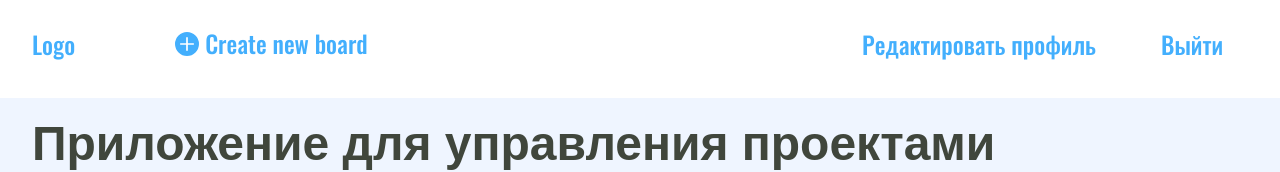
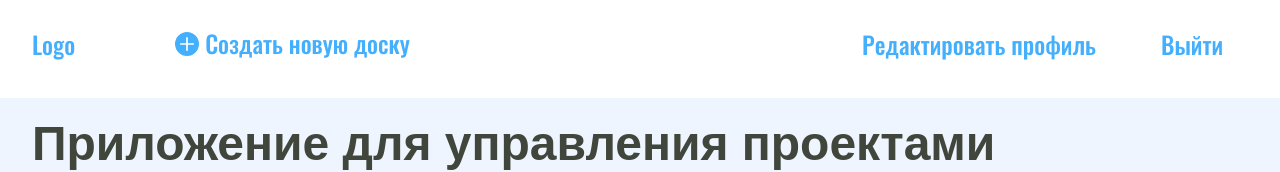
Before and after one commit to dino19981/RSS-project-management-app, a React (Create React App) app: page / in a window 1280 px wide. Shown: the top 172 px of the page. Built offline with nearby package versions, Linux system fonts and the light colour scheme.

Commit message:
fix: fix button text

```diff
--- a/src/components/header/Header.tsx
+++ b/src/components/header/Header.tsx
@@ -17,7 +17,7 @@ export default function Header() {
             <svg className="btn-new-board__icon" width="24" height="24">
               <use xlinkHref="#create-icon" />
             </svg>
-            <span className="btn-new-board__text">Create new board</span>
+            <span className="btn-new-board__text">Создать новую доску</span>
           </button>
         )}
 
```
